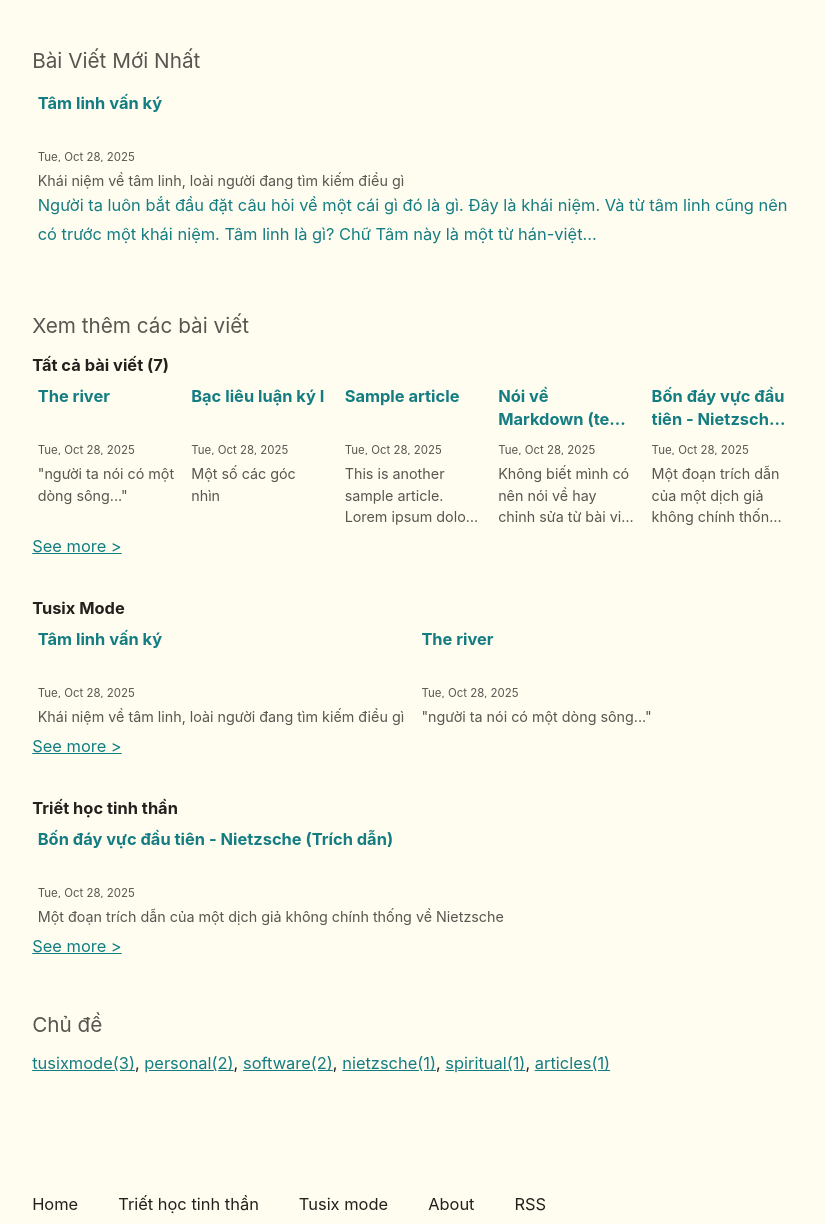
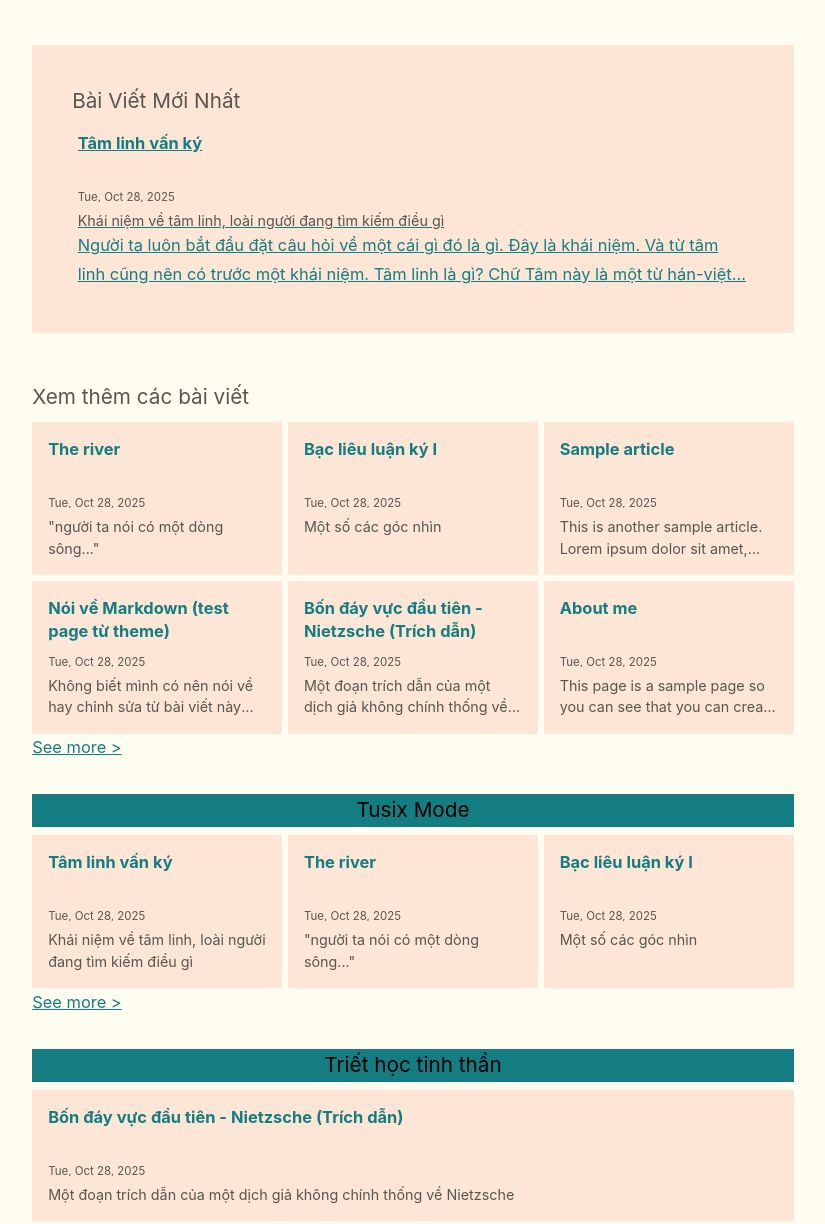
Before and after one commit to ShenRien/guyfindaway, an Eleventy site: page src/index.liquid in a window 1280 px wide. Shown: the part 187-1411 px from the top of the page, without its empty margins (227-1052 px from the left). Built offline with nearby package versions, Linux system fonts and the light colour scheme; Eleventy itself is replaced by a stand-in of ours; files that its build step writes are made by us from their sources; what eleventy-plugin-code-style-hooks would draw is missing.

Commit message:
layout updated

```diff
--- a/src/_includes/css/global.liquid
+++ b/src/_includes/css/global.liquid
@@ -10,6 +10,7 @@
     --color-text: #22211d;
     --color-text-shade: #575650;
     --color-primary: #147d82;
+    --color-post: #f37d5c2d;
 
     --font-family: -apple-system, BlinkMacSystemFont, "Inter", "IBM Plex Sans",
       Segoe UI, Helvetica, Arial, sans-serif, Apple Color Emoji, Segoe UI Emoji,
@@ -40,6 +41,7 @@
     --color-text: #d2dee1;
     --color-text-shade: #989f9f;
     --color-primary: #62aba4;
+    --color-post: #9a817a2d;
   }
   h1 {
     font-size: var(--font-size-xl);
--- a/src/_includes/postlist.liquid
+++ b/src/_includes/postlist.liquid
@@ -1,8 +1,13 @@
 {% assign showExcerpt = showExcerpt | default: false %}
+{% assign isNewest = isNewest | default: false %}
 <ul class="article-grid">
 
   {% for post in posts limit: count offset: offset %}
+  {% if isNewest == false %}
   <li class="article">
+  {% else %}
+  <li class="articleNewest">
+  {% endif %}
     <a href="{{ post.url | url }}">
       <h4 class="article-title">{{ post.data.title }}</h4>
       <div class="article-time">
@@ -33,11 +38,24 @@
   }
 
   .article {
-    flex: 1 1 calc(20% - var(--space-4)); /* 5 cột */
+    background-color: var(--color-post);
+    flex: 1 1 calc(33.33% - var(--space-4)); /* 5 cột */
+    min-width: 100px; /* Đảm bảo card không quá nhỏ */
+    padding: var(--space-3); /* Tăng padding cho đẹp */
+    min-height: var(--space-2);
+    border: .2px solid var(--color-border);
+    border-radius: 0px;
+    transition: all 0.3s ease;
+    box-sizing: border-box;
+    /* border-left: 3px solid grey; */
+    /* deleted: display: flex, flex-direction: row, width: 20% */
+  }
+
+  .articleNewest {
+    flex: 1 1 calc(33.33% - var(--space-4)); /* 5 cột */
     min-width: 100px; /* Đảm bảo card không quá nhỏ */
     padding: var(--space-1); /* Tăng padding cho đẹp */
-    color: var(--color-text);
-    background: var(--color-bg);
+    min-height: var(--space-2);
     border: .2px solid var(--color-border);
     border-radius: 0px;
     transition: all 0.3s ease;
@@ -82,8 +100,8 @@
     line-height: 1.5;
     overflow: hidden;
    display: -webkit-box;
-   -webkit-line-clamp: 3; /* number of lines to show */
-           line-clamp: 3;
+   -webkit-line-clamp: 2; /* number of lines to show */
+           line-clamp: 2;
    -webkit-box-orient: vertical;
   }
 
--- a/src/articles.liquid
+++ b/src/articles.liquid
@@ -1,4 +1,11 @@
+
+<div class="main-sections">
+  <section>
+
 <h2>Triết học tinh thần</h2>
 
 {% assign posts = collections.articles %}
 {% include "postlist.liquid" %}
+
+</section>
+</div>
--- a/src/index.liquid
+++ b/src/index.liquid
@@ -4,23 +4,26 @@ layout: layouts/default.liquid
 
 <div class="main-sections">
   <section>
+    <div class="newfeed">
     <h2>Bài Viết Mới Nhất</h2>
     {% assign posts = collections.posts %}
     {% assign count = 1 %}
     {% assign offset = 0 %}
+    {% assign isNewest = true %}
     {% assign showExcerpt = true %}
     {% include "postlist.liquid" %}
+    </div>
   </section>
 
   <section>
-  <div style="height: 2em;"></div>
     <h2>Xem thêm các bài viết</h2>
-    <h3>Tất cả bài viết ({{collections.posts.length}})</h3>
+    <!-- <h3>Tất cả bài viết ({{collections.posts.length}})</h3> -->
     <div class="seemore">
     {% assign regular_posts = collections.posts %}
     {% assign posts = collections.posts %}
-    {% assign count = 5 %}
+    {% assign count = 6 %}
     {% assign offset = 1 %}
+    {% assign isNewest = false %}
     {% assign showExcerpt = false %}
     {% include "postlist.liquid" %}
     </div>
@@ -29,23 +32,31 @@ layout: layouts/default.liquid
 
      <!-- Posts từ tusixmode -->
     {% if collections.tusixmode.length > 0 %}
-    <h3>Tusix Mode</h3>
+    <div  class="topicMode">
+    <h2>Tusix Mode</h2>
+    </div>
+    <div class="seemore">
     {% assign posts = collections.tusixmode%}
-    {% assign count = 2 %}
+    {% assign count = 3 %}
     {% assign offset = 0 %}
     {% include "postlist.liquid" %}
     {% endif %}
+    </div>
     <a class="articles-link" href="{{ '/tusixmode' | url }}">See more ></a>
     <div style="height: 2em;"></div>
 
     <!-- Posts từ articles -->
     {% if collections.articles.length > 0 %}
-    <h3>Triết học tinh thần</h3>
+    <div  class="topicMode">
+    <h2>Triết học tinh thần</h2>
+    </div>
+    <div class="seemore">
     {% assign posts = collections.articles %}
-    {% assign count = 2 %}
+    {% assign count = 3 %}
     {% assign offset = 0 %}
     {% include "postlist.liquid" %}
     {% endif %}
+    </div>
     <a class="articles-link" href="{{ '/articles' | url }}">See more ></a>
 
 
@@ -72,4 +83,23 @@ layout: layouts/default.liquid
     display: block;
     margin-top: var(--space-4);
   }
+
+  .newfeed {
+    background-color: var(--color-post);
+    padding: var(--space-6);
+    padding-bottom: var(--space-8);
+    height: fix;
+  }
+
+  .topicMode {
+    background-color: var(--color-primary);
+    text-align: center;
+  }
+
+  .topicMode h2 {
+    color: black;
+  }
+
+  .seemore {
+  }
 </style>
--- a/src/posts.liquid
+++ b/src/posts.liquid
@@ -1,3 +1,4 @@
+<!-- (Tùy chọn)
 <h3>Tusix mode</h3>
 
 {% assign posts = collections.tusixmode %}
@@ -11,9 +12,21 @@
 {% assign count = 5 %}
 {% include "postlist.liquid" %}
 <div style="height: 2em;"></div>
+-->
 
-<h3>Posts</h3>
 
+<div  class="topicMode">
+    <h2>Posts</h2>
+</div>
 {% assign posts = collections.posts %}
-{% assign count = 5 %}
+{% assign count = collections.posts.length %}
 {% include "postlist.liquid" %}
+
+<style>
+.topicMode {
+    text-align: center;
+  }
+
+  .topicMode h2 {
+  }
+</style>
--- a/src/tusixmode.liquid
+++ b/src/tusixmode.liquid
@@ -1,4 +1,11 @@
+
+<div class="main-sections">
+  <section>
+
 <h2>Tusix mode</h2>
 
 {% assign posts = collections.tusixmode %}
 {% include "postlist.liquid" %}
+
+</section>
+</div>
```
